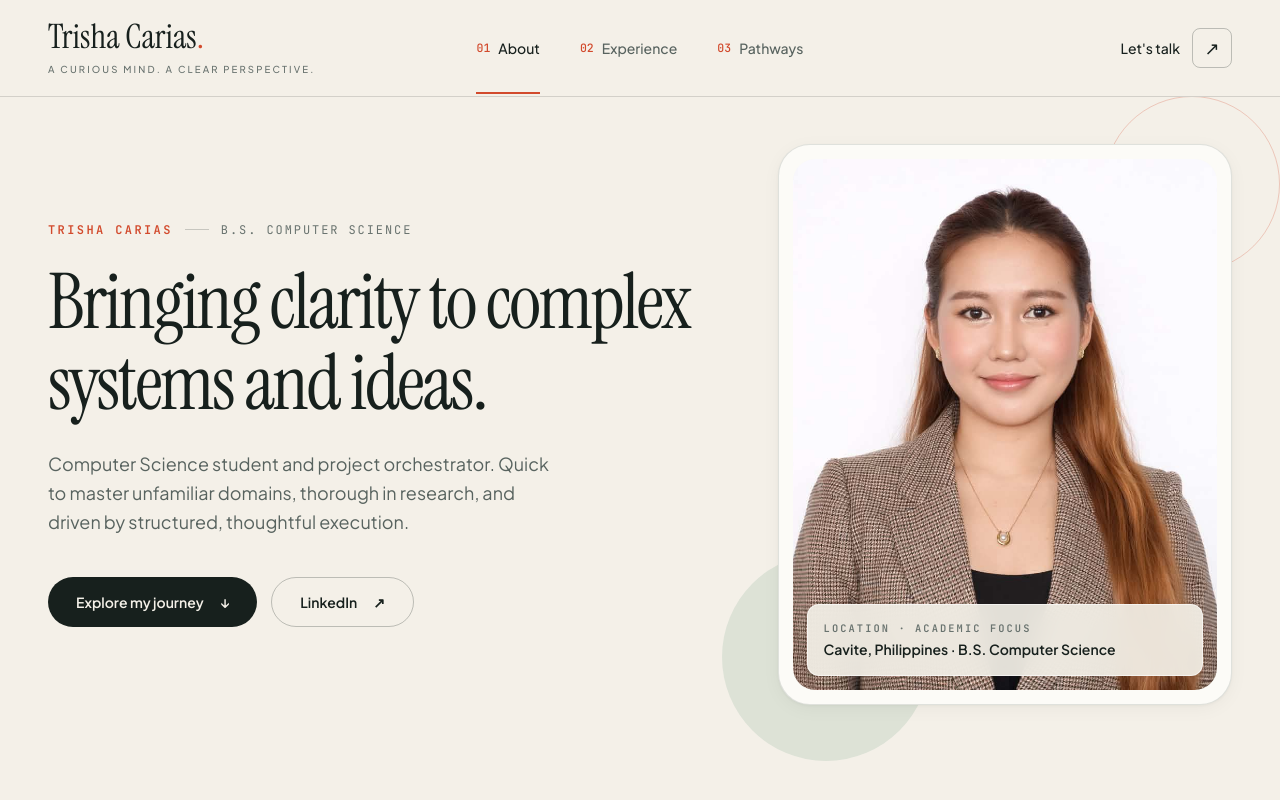
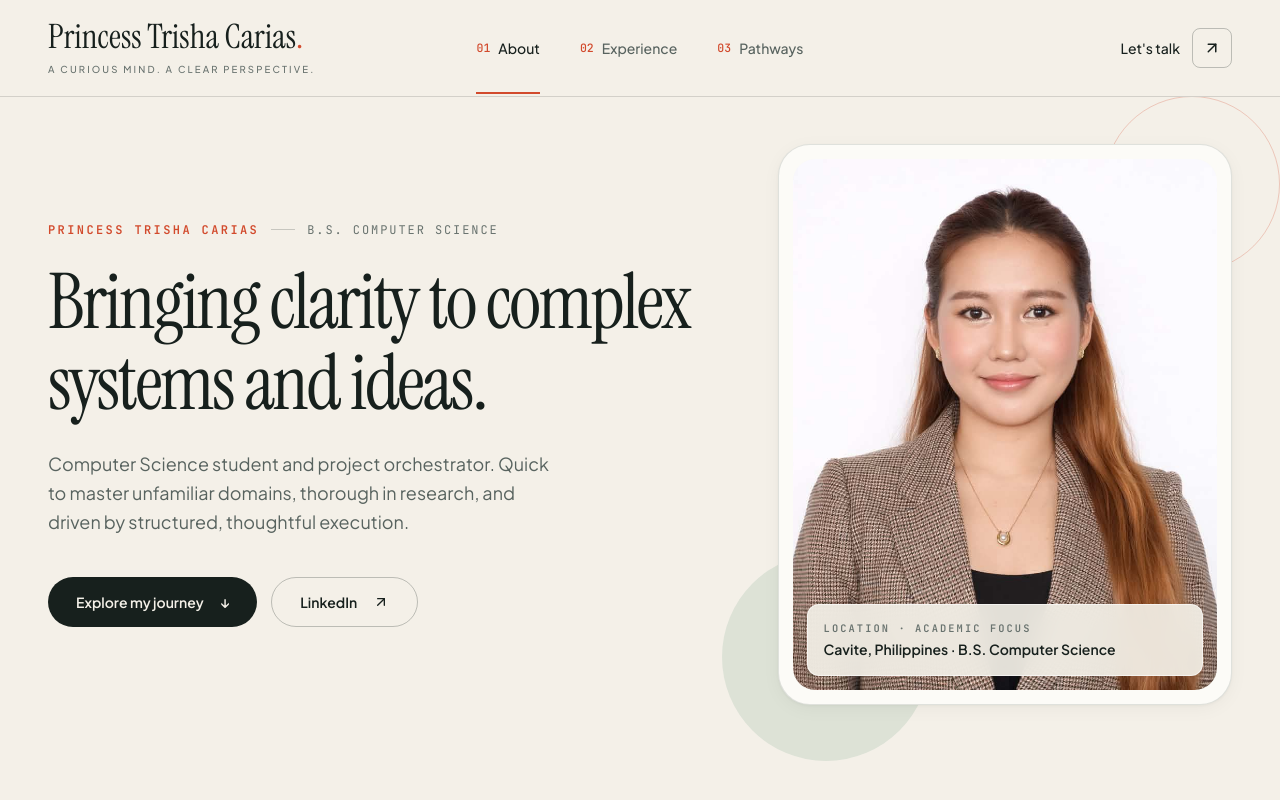
Before and after one commit to coco1oco/trisha-carias, a React (Vite) app: page / in a window 1280 px wide. Shown: the top 800 px of the page. Built offline with nearby package versions, Linux system fonts and the light colour scheme.

Commit message:
feat: add experience timeline, interactive bento case studies, and lightbox components

```diff
--- a/index.html
+++ b/index.html
@@ -8,7 +8,7 @@
   <link rel="preconnect" href="https://fonts.gstatic.com" crossorigin />
   <link rel="icon" type="image/jpeg" href="/trisha-carias.jpg" />
   <link rel="apple-touch-icon" href="/trisha-carias.jpg" />
-  <title>Trisha Carias — Computer Science & Systems</title>
+  <title>Princess Trisha Carias — Computer Science & Systems</title>
   <meta name="description"
     content="Portfolio of Princess Trisha Carias — Computer Science student at Cavite State University, exploring software, human-centered interfaces, systems, and thoughtful digital solutions." />
 </head>
--- a/package.json
+++ b/package.json
@@ -11,6 +11,7 @@
   "dependencies": {
     "gsap": "^3.15.0",
     "lenis": "^1.3.26",
+    "lucide-react": "^1.55.0",
     "react": "^19.0.0",
     "react-dom": "^19.0.0"
   },
--- a/src/components/Arrow.tsx
+++ b/src/components/Arrow.tsx
@@ -1,10 +1,10 @@
+import { ArrowUpRight } from "lucide-react"
+
 export function Arrow() {
   return (
-    <span
+    <ArrowUpRight
       aria-hidden="true"
-      className="transition-transform duration-200 group-hover:translate-x-1"
-    >
-      ↗
-    </span>
+      className="inline-block size-4 transition-transform duration-200 group-hover:translate-x-0.5 group-hover:-translate-y-0.5"
+    />
   )
 }
--- a/src/components/ExperienceBento.tsx
+++ b/src/components/ExperienceBento.tsx
@@ -1,3 +1,4 @@
+import { ArrowRight } from "lucide-react"
 import { ExperienceCaseStudy } from "../data/content"
 
 interface ExperienceBentoProps {
@@ -34,8 +35,8 @@ export function ExperienceBento({
               <span className="font-mono text-xs uppercase tracking-wider text-[#17201d] font-semibold">
                 📸 Field Artifacts ({photos.length})
               </span>
-              <span className="font-mono text-[0.68rem] text-[#69736f]">
-                Tap photo for story view &rarr;
+              <span className="font-mono text-[0.68rem] text-[#69736f] inline-flex items-center gap-1">
+                Tap photo for story view <ArrowRight className="size-3" />
               </span>
             </div>
 
--- a/src/components/Header.tsx
+++ b/src/components/Header.tsx
@@ -1,4 +1,5 @@
 import { useEffect, useRef, useState } from "react"
+import { ArrowUpRight } from "lucide-react"
 import { NAV_ITEMS } from "../data/content"
 
 interface HeaderProps {
@@ -52,10 +53,10 @@ export function Header({ activeSection }: HeaderProps) {
         <a
           href="#top"
           className="group w-fit py-5 focus-visible:outline-2 focus-visible:outline-offset-4 focus-visible:outline-[#d24a2c]"
-          aria-label="Trisha Carias — home"
+          aria-label="Princess Trisha Carias — home"
         >
           <span className="block font-serif text-[1.9rem] leading-none sm:text-[2.1rem]">
-            Trisha Carias<span className="text-[#d24a2c]">.</span>
+            Princess Trisha Carias<span className="text-[#d24a2c]">.</span>
           </span>
           <span className="mt-2 block text-[0.6rem] font-medium uppercase tracking-[0.22em] text-[#69736f] transition-colors group-hover:text-[#d24a2c]">
             A curious mind. A clear perspective.
@@ -108,7 +109,7 @@ export function Header({ activeSection }: HeaderProps) {
             aria-hidden="true"
             className="grid size-10 place-items-center rounded-lg border border-[#17201d]/25 text-lg transition-colors group-hover:border-[#17201d] group-hover:bg-[#17201d] group-hover:text-[#f4f0e8]"
           >
-            ↗
+            <ArrowUpRight className="size-4.5 transition-transform duration-200 group-hover:translate-x-0.5 group-hover:-translate-y-0.5" />
           </span>
         </a>
       </div>
--- a/src/components/StoryLightbox.tsx
+++ b/src/components/StoryLightbox.tsx
@@ -1,4 +1,5 @@
 import { useEffect, useState } from "react"
+import { ChevronLeft, ChevronRight, X } from "lucide-react"
 import { ArtifactPhoto } from "../data/content"
 
 interface StoryLightboxProps {
@@ -113,10 +114,10 @@ export function StoryLightbox({
             </div>
             <button
               onClick={onClose}
-              className="size-8 rounded-full bg-white/15 hover:bg-white/25 transition-colors text-white flex items-center justify-center text-sm cursor-pointer"
+              className="size-8 rounded-full bg-white/15 hover:bg-white/25 transition-colors text-white flex items-center justify-center cursor-pointer"
               aria-label="Close photo viewer"
             >
-              ✕
+              <X className="size-4" />
             </button>
           </div>
         </div>
@@ -149,15 +150,15 @@ export function StoryLightbox({
             <>
               <div
                 aria-hidden="true"
-                className="hidden sm:flex absolute left-3 z-10 size-9 rounded-full bg-black/50 border border-white/20 items-center justify-center pointer-events-none text-white text-sm"
+                className="hidden sm:flex absolute left-3 z-10 size-9 rounded-full bg-black/50 border border-white/20 items-center justify-center pointer-events-none text-white"
               >
-                ←
+                <ChevronLeft className="size-5" />
               </div>
               <div
                 aria-hidden="true"
-                className="hidden sm:flex absolute right-3 z-10 size-9 rounded-full bg-black/50 border border-white/20 items-center justify-center pointer-events-none text-white text-sm"
+                className="hidden sm:flex absolute right-3 z-10 size-9 rounded-full bg-black/50 border border-white/20 items-center justify-center pointer-events-none text-white"
               >
-                →
+                <ChevronRight className="size-5" />
               </div>
             </>
           )}
--- a/src/sections/Experience.tsx
+++ b/src/sections/Experience.tsx
@@ -1,4 +1,5 @@
 import { useEffect, useRef, useState } from "react"
+import { ChevronDown } from "lucide-react"
 import { EXPERIENCES } from "../data/content"
 import { ExperienceBento } from "../components/ExperienceBento"
 import { StoryLightbox } from "../components/StoryLightbox"
@@ -178,9 +179,11 @@ export function Experience() {
                           {photoCount} {photoCount === 1 ? "photo" : "photos"}
                         </span>
                       )}
-                      <span className="text-[0.75rem] font-bold">
-                        {isExpanded ? "▴" : "▾"}
-                      </span>
+                      <ChevronDown
+                        className={`size-3.5 transition-transform duration-200 ${
+                          isExpanded ? "rotate-180" : ""
+                        }`}
+                      />
                     </button>
                   )}
                 </div>
--- a/src/sections/Hero.tsx
+++ b/src/sections/Hero.tsx
@@ -61,7 +61,7 @@ export function Hero() {
         {/* Folio chapter tag */}
         <div ref={tagRef} className="mb-6 flex items-center gap-3">
           <span className="font-mono text-xs font-semibold uppercase tracking-[0.2em] text-[#d24a2c]">
-            Trisha Carias
+            Princess Trisha Carias
           </span>
           <span className="h-px w-6 bg-[#17201d]/20" aria-hidden="true" />
           <span className="font-mono text-xs uppercase tracking-[0.16em] text-[#69736f]">
@@ -128,7 +128,7 @@ export function Hero() {
         <div className="bookplate-card relative overflow-hidden rounded-[2rem] border border-[#17201d]/15 p-3.5 shadow-[0_24px_60px_rgba(23,32,29,0.12)]">
           <img
             src={trishaPortrait}
-            alt="Portrait of Trisha Carias"
+            alt="Portrait of Princess Trisha Carias"
             className="aspect-[4/5] w-full rounded-[1.4rem] object-cover object-top"
           />
 
```
Also changed, not shown: 1 other file (tests, documents, lock files or other folders).
